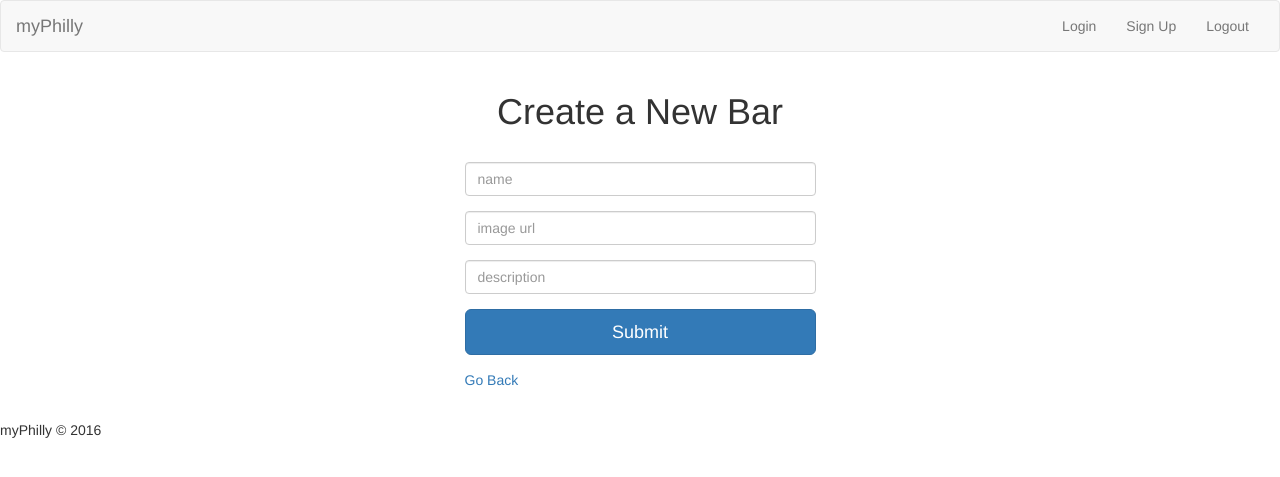
After one commit to TrevorPawlewicz/myPhilly, a Node server app: template views/bars/new.ejs in a window 1280 px wide. The commit adds this page. Shown: the top 477 px of the page. Run offline with Node 20, Linux system fonts and the light colour scheme; the template is opened without the code that fills it, so the values that code supplies are empty; some libraries are stand-ins or nearby versions.

```diff
--- a/app.js
+++ b/app.js
@@ -27,8 +27,8 @@ app.get("/bars", function(req, res){
         if (err) {
             console.log(err);
         } else {
-            //          {name we give it: data pased in}
-            res.render("index.ejs", {bars: allBarsFound});
+            //                {name we give it: data pased in}
+            res.render("bars/index.ejs", {bars: allBarsFound});
         }
     });
 }); //-------------------------------------------------------------------------
@@ -52,7 +52,7 @@ app.post("/bars", function(req, res){
 
 // NEW: show the form to create a new bar
 app.get("/bars/new", function(req, res){
-    res.render("new.ejs");
+    res.render("bars/new.ejs");
 }); //-------------------------------------------------------------------------
 
 // SHOW: info of bar by ID
@@ -63,16 +63,25 @@ app.get("/bars/:id", function(req, res){
             console.log(err);
         } else {
             // render show template with that bar data:
-            res.render("show.ejs", {bar: foundBar});
+            res.render("bars/show.ejs", {bar: foundBar});
         }
     });
 });
 
 
+// ============================================================================
+// COMMENT ROUTES
+//---------------
 
-
-
-
+app.get("/bars/:id/comments/new", function(req, res){
+    Bar.findById(req,params.id, function(err, bar){
+        if (err) {
+            console.log(err);
+        } else {
+            res.render("comments/new.ejs");
+        }
+    });
+});
 
 
 
@@ -81,6 +90,6 @@ app.get("/bars/:id", function(req, res){
 // SERVER
 var port = process.env.PORT || 3000;
 app.listen(port, process.env.IP, function() {
-    console.log("----> Server has started on port: " + port);
+    console.log("----> myPhilly Server has started on port: " + port);
 });
 //=============================================================================
--- a/views/index.ejs
+++ b/views/bars/index.ejs
@@ -1,4 +1,4 @@
-<% include partials/header %>
+<% include ../partials/header %>
 <!-- ______________________________________________________________________ -->
 
 <!-- header text -->
@@ -44,4 +44,4 @@
 
 
 <!-- ______________________________________________________________________ -->
-<% include partials/footer %>
+<% include ../partials/footer %>
--- /dev/null
+++ b/views/bars/new.ejs
@@ -0,0 +1,35 @@
+<% include ../partials/header %>
+<!-- ______________________________________________________________________ -->
+
+
+
+<div class="container">
+    <div class="row">
+        <h1 style="text-align: center;">Create a New Bar</h1>
+
+        <div style="width:30%; margin: 30px auto;">
+            <form action="/bars" method="POST">
+                <div class="form-group">
+                    <input class="form-control" type="text" name="name" placeholder="name">
+                </div>
+                <div class="form-group">
+                    <input class="form-control" type="text" name="image" placeholder="image url">
+                </div>
+                <div class="form-group">
+                    <input class="form-control" type="text" name="description" placeholder="description">
+                </div>
+                <div class="form-group">
+                    <button class="btn btn-lg btn-primary btn-block">Submit</button>
+                </div>
+            </form>
+
+            <a href="/bars">Go Back</a>
+        </div>
+
+    </div>
+</div>
+
+
+
+<!-- ______________________________________________________________________ -->
+<% include ../partials/footer %>
```
Also changed, not shown: views/bars/show.ejs (renamed from views/show.ejs, +4 -4 lines), views/comments/new.ejs (renamed from views/new.ejs, +10 -10 lines).
